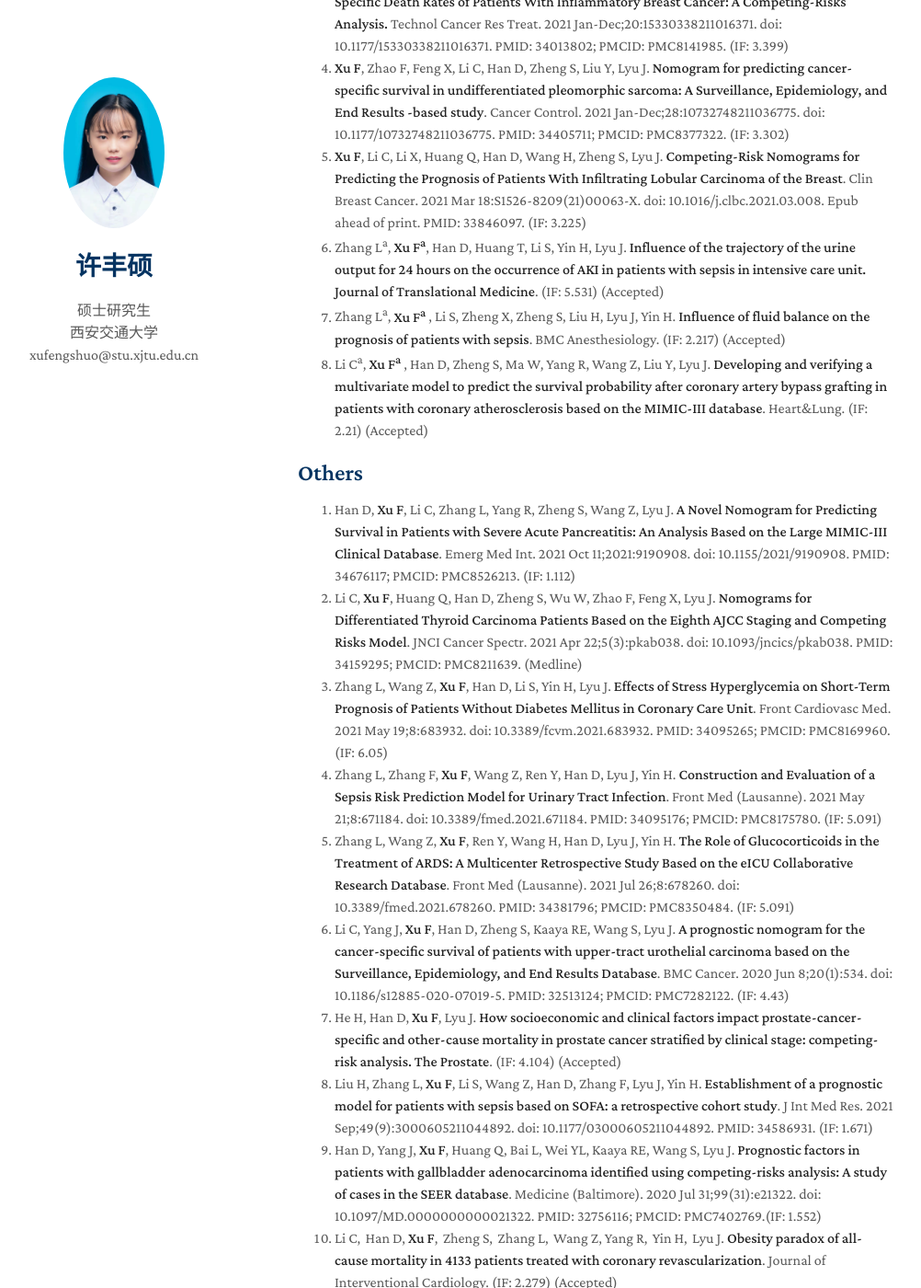
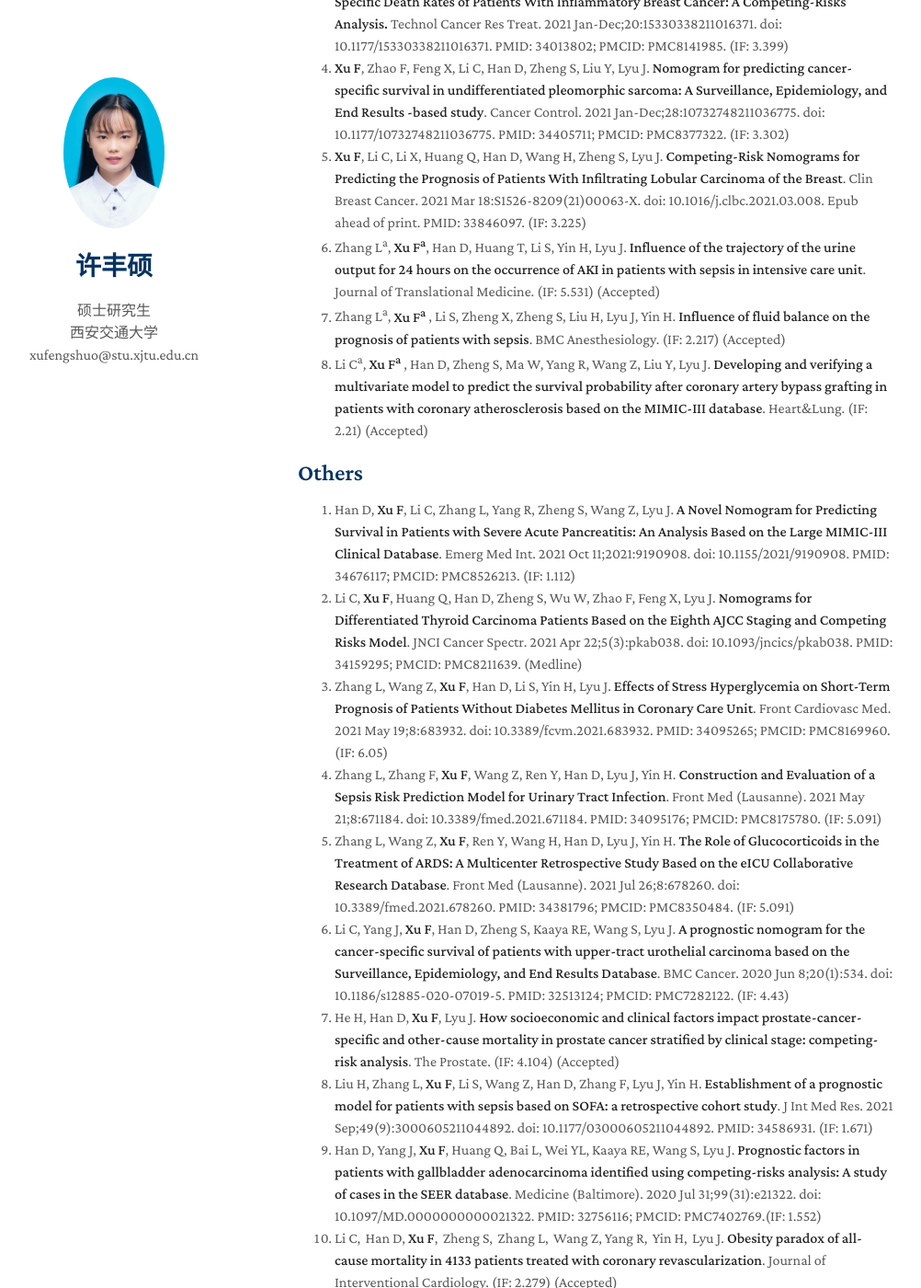
Before and after one commit to XuFengShuo619/CV, a Jekyll site: the page built from index.md, in a window 1280 px wide and 1400 px high, scrolled down 700 px. Shown: the whole window at 92% size, without its empty margins (146-1148 px from the left). Built offline with Jekyll 4.4.1, drawn with Linux system fonts in a browser that asks for light colours; nearby versions of some CDN libraries; a style sheet for code colours, icons or effects is not loaded; our own code applies the rules of GitHub Pages for plain Markdown files.

```diff
--- a/index.md
+++ b/index.md
@@ -26,7 +26,7 @@ layout: homepage
 3. **Xu F**, Yang J, Han D, Huang Q, Li C, Zheng S, Wang H, Lyu J. **Nomograms for Estimating Cause-Specific Death Rates of Patients With Inflammatory Breast Cancer: A Competing-Risks Analysis.** Technol Cancer Res Treat. 2021 Jan-Dec;20:15330338211016371. doi: 10.1177/15330338211016371. PMID: 34013802; PMCID: PMC8141985. (IF: 3.399)
 4. **Xu F**, Zhao F, Feng X, Li C, Han D, Zheng S, Liu Y, Lyu J. **Nomogram for predicting cancer-specific survival in undifferentiated pleomorphic sarcoma: A Surveillance, Epidemiology, and End Results -based study**. Cancer Control. 2021 Jan-Dec;28:10732748211036775. doi: 10.1177/10732748211036775. PMID: 34405711; PMCID: PMC8377322. (IF: 3.302)
 5. **Xu F**, Li C, Li X, Huang Q, Han D, Wang H, Zheng S, Lyu J. **Competing-Risk Nomograms for Predicting the Prognosis of Patients With Infiltrating Lobular Carcinoma of the Breast**. Clin Breast Cancer. 2021 Mar 18:S1526-8209(21)00063-X. doi: 10.1016/j.clbc.2021.03.008. Epub ahead of print. PMID: 33846097. (IF: 3.225)
-6. Zhang L<sup>a</sup>, **Xu F<sup>a</sup>**, Han D, Huang T, Li S, Yin H, Lyu J. **Influence of the trajectory of the urine output for 24 hours on the occurrence of AKI in patients with sepsis in intensive care unit. Journal of Translational Medicine**. (IF: 5.531) (Accepted)
+6. Zhang L<sup>a</sup>, **Xu F<sup>a</sup>**, Han D, Huang T, Li S, Yin H, Lyu J. **Influence of the trajectory of the urine output for 24 hours on the occurrence of AKI in patients with sepsis in intensive care unit**. Journal of Translational Medicine. (IF: 5.531) (Accepted)
 7. Zhang L<sup>a</sup>, **Xu F<sup>a</sup>** , Li S, Zheng X, Zheng S, Liu H, Lyu J, Yin H. **Influence of fluid balance on the prognosis of patients with sepsis**. BMC Anesthesiology. (IF: 2.217) (Accepted)
 8. Li C<sup>a</sup>, **Xu F<sup>a</sup>** , Han D, Zheng S, Ma W, Yang R, Wang Z, Liu Y, Lyu J. **Developing and verifying a multivariate model to predict the survival probability after coronary artery bypass grafting in patients with coronary atherosclerosis based on the MIMIC-III database**. Heart&Lung. (IF: 2.21) (Accepted)
 
@@ -38,7 +38,7 @@ layout: homepage
 4. Zhang L, Zhang F, **Xu F**, Wang Z, Ren Y, Han D, Lyu J, Yin H. **Construction and Evaluation of a Sepsis Risk Prediction Model for Urinary Tract Infection**. Front Med (Lausanne). 2021 May 21;8:671184. doi: 10.3389/fmed.2021.671184. PMID: 34095176; PMCID: PMC8175780. (IF: 5.091)
 5. Zhang L, Wang Z, **Xu F**, Ren Y, Wang H, Han D, Lyu J, Yin H. **The Role of Glucocorticoids in the Treatment of ARDS: A Multicenter Retrospective Study Based on the eICU Collaborative Research Database**. Front Med (Lausanne). 2021 Jul 26;8:678260. doi: 10.3389/fmed.2021.678260. PMID: 34381796; PMCID: PMC8350484. (IF: 5.091)
 6. Li C, Yang J, **Xu F**, Han D, Zheng S, Kaaya RE, Wang S, Lyu J. **A prognostic nomogram for the cancer-specific survival of patients with upper-tract urothelial carcinoma based on the Surveillance, Epidemiology, and End Results Database**. BMC Cancer. 2020 Jun 8;20(1):534. doi: 10.1186/s12885-020-07019-5. PMID: 32513124; PMCID: PMC7282122. (IF: 4.43)
-7. He H, Han D, **Xu F**, Lyu J. **How socioeconomic and clinical factors impact prostate-cancer-specific and other-cause mortality in prostate cancer stratified by clinical stage: competing-risk analysis. The Prostate**. (IF: 4.104) (Accepted)
+7. He H, Han D, **Xu F**, Lyu J. **How socioeconomic and clinical factors impact prostate-cancer-specific and other-cause mortality in prostate cancer stratified by clinical stage: competing-risk analysis**. The Prostate. (IF: 4.104) (Accepted)
 8. Liu H, Zhang L, **Xu F**, Li S, Wang Z, Han D, Zhang F, Lyu J, Yin H. **Establishment of a prognostic model for patients with sepsis based on SOFA: a retrospective cohort study**. J Int Med Res. 2021 Sep;49(9):3000605211044892. doi: 10.1177/03000605211044892. PMID: 34586931. (IF: 1.671)
 9. Han D, Yang J, **Xu F**, Huang Q, Bai L, Wei YL, Kaaya RE, Wang S, Lyu J. **Prognostic factors in patients with gallbladder adenocarcinoma identified using competing-risks analysis: A study of cases in the SEER database**. Medicine (Baltimore). 2020 Jul 31;99(31):e21322. doi: 10.1097/MD.0000000000021322. PMID: 32756116; PMCID: PMC7402769.(IF: 1.552)
 10. Li C, Han D, **Xu F**, Zheng S, Zhang L, Wang Z, Yang R, Yin H, Lyu J. **Obesity paradox of all-cause mortality in 4133 patients treated with coronary revascularization**. Journal of Interventional Cardiology. (IF: 2.279) (Accepted)
```
